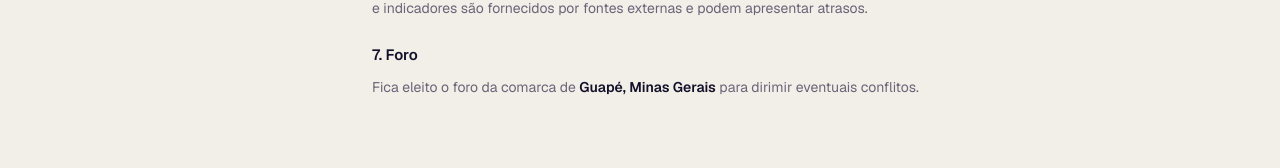
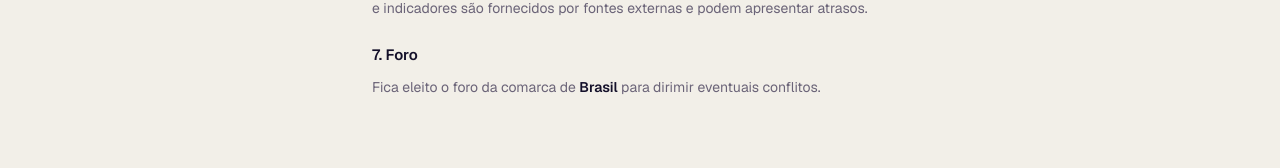
Before and after one commit to gustavogomes-dv/payrollia, a Next.js app in the folder admin/: page / in a window 1280 px wide. Shown: the part 5576-5744 px from the top of the page. Built offline with nearby package versions, Linux system fonts and the light colour scheme.

Commit message:
fix: erro de digitação

```diff
--- a/admin/app/layout.tsx
+++ b/admin/app/layout.tsx
@@ -19,6 +19,7 @@
         rel="stylesheet"
         href="https://cdn.jsdelivr.net/npm/@tabler/icons-webfont@latest/tabler-icons.min.css"
         />
+        <link rel="apple-touch-icon" href="/apple-touch-icon.png" />
       </head>
       <body style={{ margin: 0 }}>
         <LayoutClient>{children}</LayoutClient>
--- a/admin/app/page.tsx
+++ b/admin/app/page.tsx
@@ -363,7 +363,7 @@
               <h3 className="legal-h2">6. Limitação de responsabilidade</h3>
               <p className="legal-p">O Payroll Chatbot não se responsabiliza por decisões financeiras tomadas com base no conteúdo educacional do assistente. Cotações e indicadores são fornecidos por fontes externas e podem apresentar atrasos.</p>
               <h3 className="legal-h2">7. Foro</h3>
-              <p className="legal-p">Fica eleito o foro da comarca de <strong>Guapé, Minas Gerais</strong> para dirimir eventuais conflitos.</p>
+              <p className="legal-p">Fica eleito o foro da comarca de <strong>Brasil</strong> para dirimir eventuais conflitos.</p>
             </div>
           </div>
         </section>
```
Also changed, not shown: 1 other file (tests, documents, lock files or other folders).
